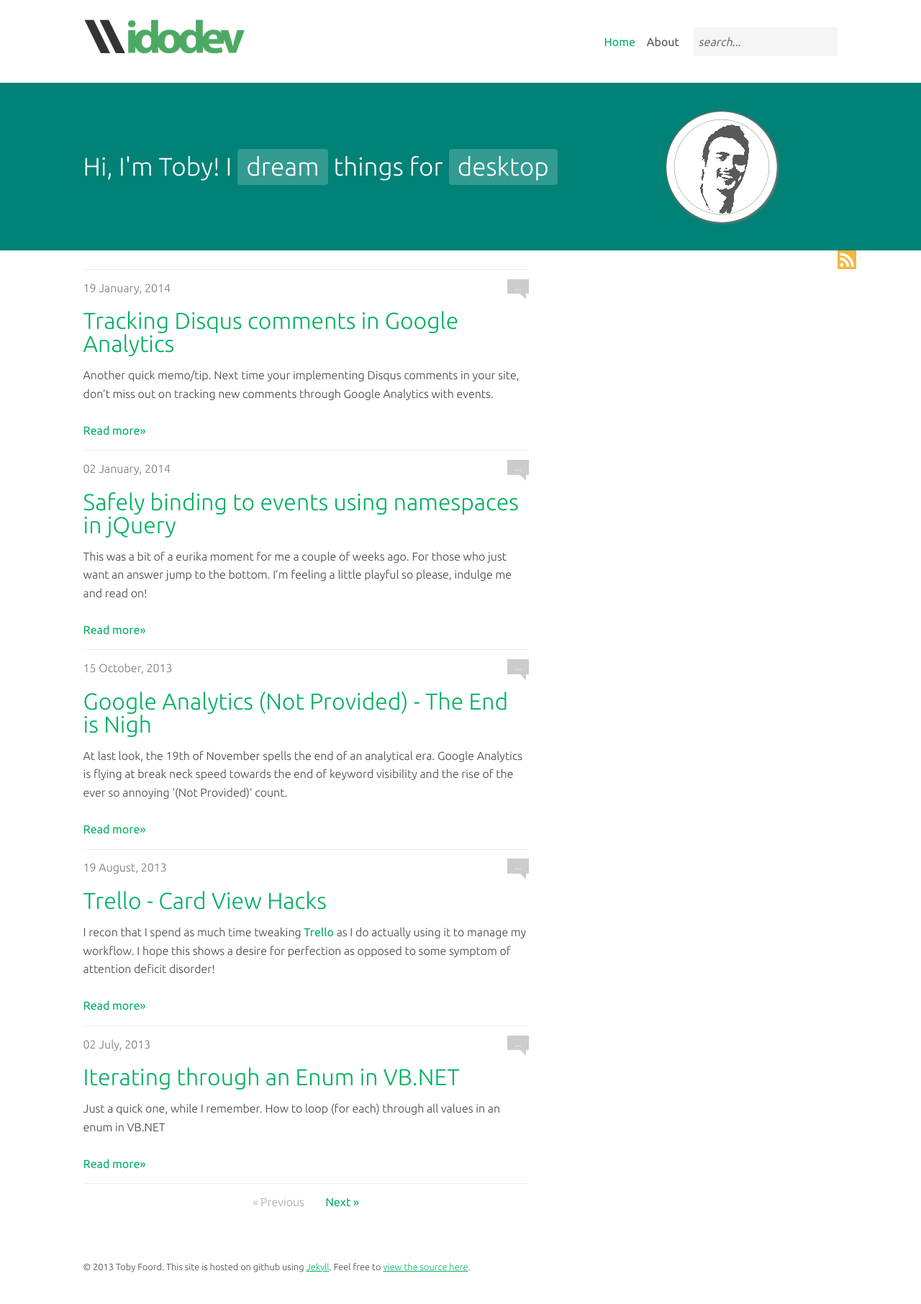
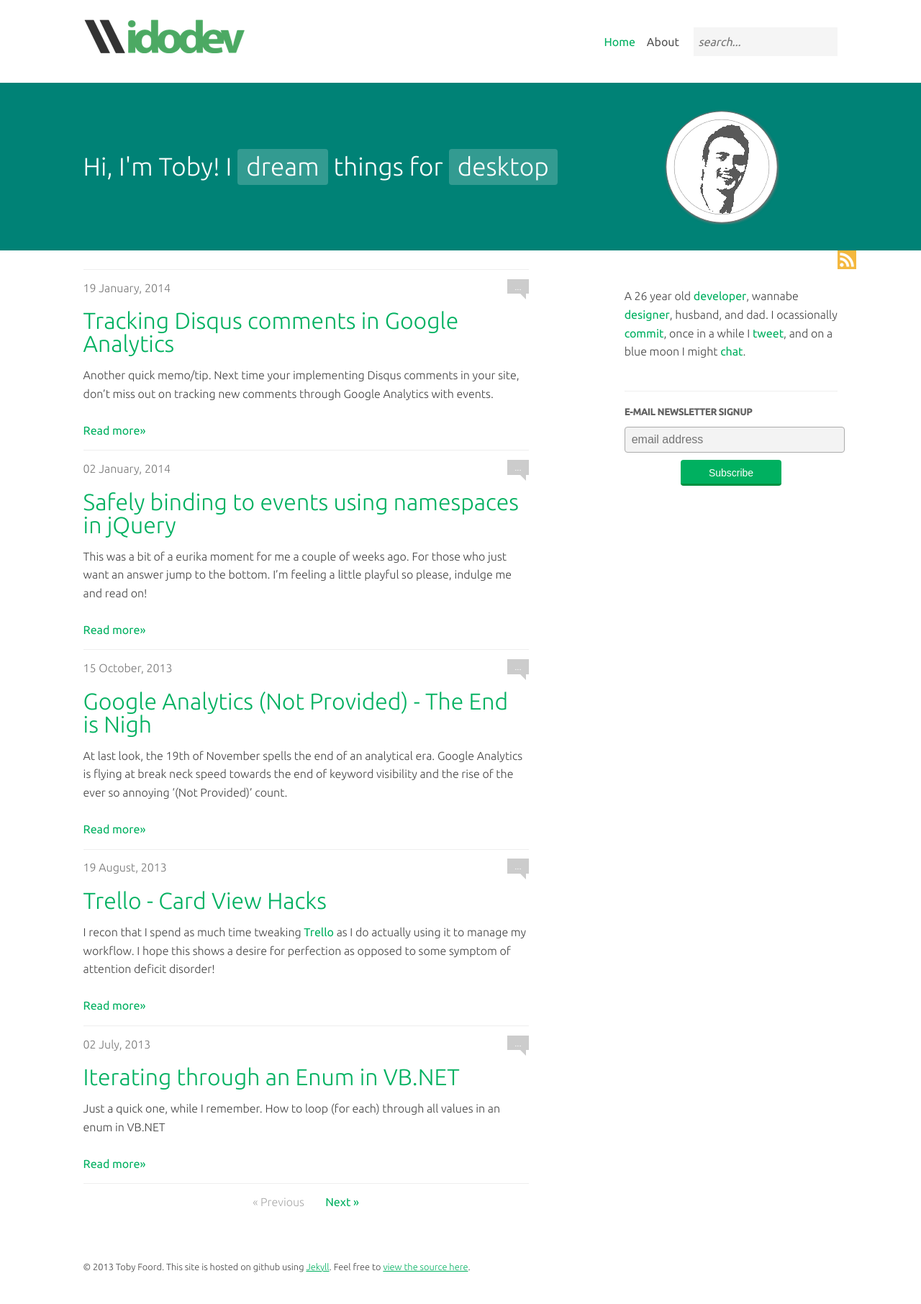
Before and after one commit to idodev/idodev.github.com, a Jekyll site: the page built from index.html, in a window 1280 px wide. Shown: the whole page at 72% size. Built offline with Jekyll 4.4.1, drawn with Linux system fonts in a browser that asks for light colours; nearby versions of some CDN libraries; Markdown is read by kramdown in place of the engine named in the settings; the list of posts is cut into pages by our own code; comment, search, counter and statistics services are not loaded.

Commit message:
Added newsletter signup

```diff
--- a/_layouts/home.html
+++ b/_layouts/home.html
@@ -1,6 +1,7 @@
 ---
 layout: base
 ---
+{% unless paginator.previous_page %}
 <div class="mega-text">
     <div class="wrapper">
         <div class="column-wrapper">
@@ -11,6 +12,7 @@ layout: base
         </div>
     </div>
 </div>
+{% endunless %}
 
 
 <div class="wrapper page-content">
@@ -22,7 +24,25 @@ layout: base
         {{ content }}
         </div>
         <div class="column three-tenths push-one-tenth sink-one-line">
-            <!-- featured stuff goes here -->
+            {% if paginator.previous_page %}
+                <img src="/img/me.png" alt="Toby Foord - Web Developer" class="img-centered" style="height:8em"/>
+                <p>Hi, I'm  <a href="https://plus.google.com/107880253893128549134?rel=author">Toby Foord</a>. A 26 year old <a href="http://github.com/idodev">developer</a>, wannabe <a href="http://www.foorddesign.co.uk">designer</a>, husband, and dad. I ocassionally <a href="http://github.com/idodev">commit</a>, once in a while I <a href="http://twitter.com/tobyfoord">tweet</a>, and on a blue moon I might <a href="skype://tobyfoord?call">chat</a>.</p>
+            {% else %}
+                <p>A 26 year old <a href="http://github.com/idodev">developer</a>, wannabe <a href="http://www.foorddesign.co.uk">designer</a>, husband, and dad. I ocassionally <a href="http://github.com/idodev">commit</a>, once in a while I <a href="http://twitter.com/tobyfoord">tweet</a>, and on a blue moon I might <a href="skype://tobyfoord?call">chat</a>.</p>
+            {% endif %}
+
+            <div class='newsletter-signup'>
+                <form action="http://idodev.us7.list-manage.com/subscribe/post-json?u=6c59b52ae82ced9cb6266f7fd&amp;id=e279756034&amp;c=?" method="post" id="mc-embedded-subscribe-form" name="mc-embedded-subscribe-form" class="validate" target="_blank" novalidate="">
+                    <label for="mce-EMAIL">E-mail Newsletter Signup</label>
+                    <input type="email" value="" name="EMAIL" class="email" id="mce-EMAIL" placeholder="email address" required="">
+                    <div style="position: absolute; left: -5000px;">
+                        <input type="text" name="b_58abcfa203271a9db312e69fc_ee0af79b60" value="">
+                    </div>
+                    <input type="submit" value="Subscribe" name="subscribe" id="mc-embedded-subscribe" class="button">
+                </form>
+                <div id="notification_container">
+                </div>
+            </div>
         </div>
     </div>
 </div>
--- a/css/sass/_modules.scss
+++ b/css/sass/_modules.scss
@@ -1,2 +1,3 @@
 @import 'modules/megatext';
+@import 'modules/mailchimp';
 @import 'modules/highlight';
```
Also changed, not shown: _layouts/default.html (+13 -0 lines), css/sass/modules/_mailchimp.scss (added, +96 -0 lines), js/app/app.js (+40 -1 lines), css/style.min.css, js/app.min.js.
